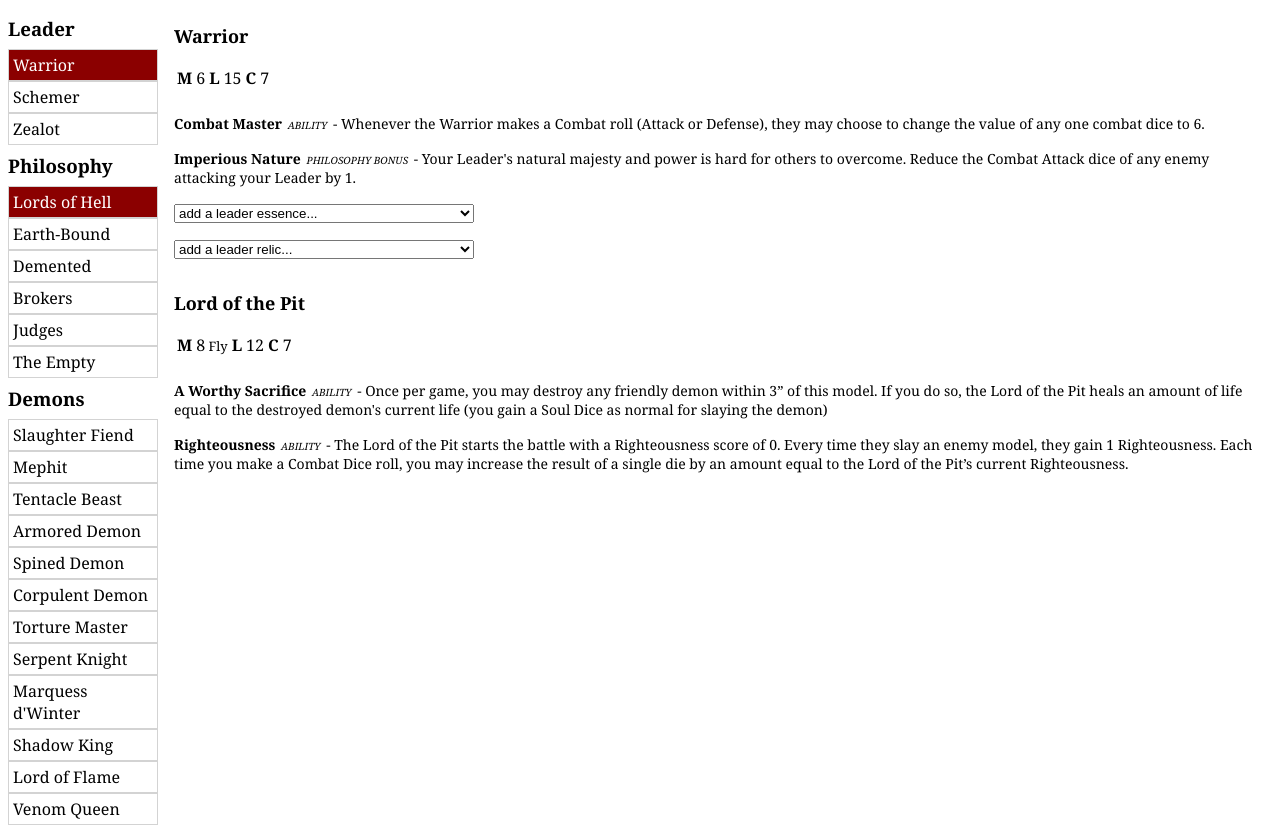
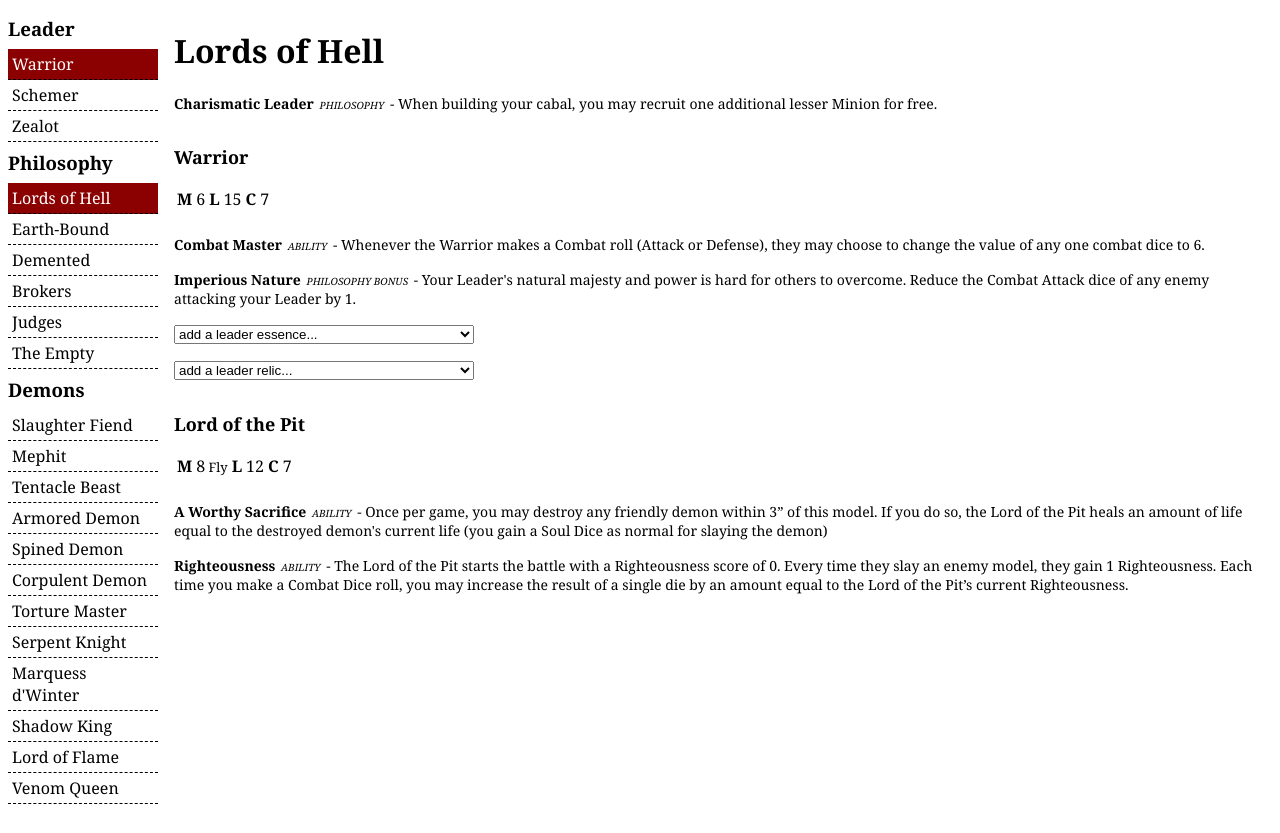
Before and after one commit to dkraytsberg/cabal-builder, a React (Create React App) app: page / in a window 1280 px wide. After the commit the page ends 812 px from the top, so only its background shows below. Built offline with nearby package versions, Linux system fonts and the light colour scheme.

Commit message:
philosophy display

```diff
--- a/src/App.scss
+++ b/src/App.scss
@@ -21,6 +21,9 @@ body {
     .DemonCard {
       page-break-inside: avoid;
     }
+    .Roster {
+      page-break-before: always;
+    }
   }
 
   main {
@@ -29,8 +32,17 @@ body {
   }
 }
 
+.Ability {
+  i.tag {
+    padding: 0 2px;
+    font-size: 10px;
+    text-transform: uppercase;
+  }
+}
+
 .Leader,
-.DemonCard {
+.DemonCard,
+.PhilosophyInfo {
   header > h2 {
     display: inline-block;
     white-space: nowrap;
@@ -47,11 +59,6 @@ body {
   aside {
     font-size: 14px;
     margin-bottom: 1rem;
-    i.tag {
-      padding: 0 2px;
-      font-size: 10px;
-      text-transform: uppercase;
-    }
   }
 }
 
@@ -80,7 +87,7 @@ body {
     padding: 0.25rem;
     cursor: pointer;
     background-color: white;
-    border: 1px solid lightgray;
+    border-bottom: 1px dashed black;
 
     &.unselected {
       &:hover {
--- a/src/App.tsx
+++ b/src/App.tsx
@@ -4,6 +4,7 @@ import LeaderSelect from "./components/LeaderSelect";
 import RosterPicker from "./components/RosterPicker";
 import Roster from "./components/Roster";
 import Leader from "./components/Leader";
+import PhilosophyInfo from "./components/PhilosophyInfo";
 import "./App.scss";
 
 function App() {
@@ -18,6 +19,7 @@ function App() {
         <RosterPicker />
       </nav>
       <main>
+        <PhilosophyInfo />
         <Leader />
         <DevoutCard />
         <Roster />
--- /dev/null
+++ b/src/components/PhilosophyInfo.tsx
@@ -0,0 +1,18 @@
+import { useSelector } from "react-redux";
+import { selectPhilosopy } from "../redux/selectors";
+import Ability from "./Ability";
+
+const PhilosophyInfo: React.FC = () => {
+  const { name, specialAbility } = useSelector(selectPhilosopy);
+
+  return (
+    <div className="PhilosophyInfo">
+      <header>
+        <h1>{name}</h1>
+      </header>
+      <Ability ability={specialAbility} tag="Philosophy" />
+    </div>
+  );
+};
+
+export default PhilosophyInfo;
--- a/src/components/Roster.tsx
+++ b/src/components/Roster.tsx
@@ -9,7 +9,7 @@ const Roster: React.FC = () => {
 
   const removeDemon = (id: number) => dispatch(actions.removeDemon(id));
   return (
-    <div>
+    <div className="Roster">
       {roster.map((demon) => (
         <DemonCard
           demon={demon}
--- a/src/data/DemonData.ts
+++ b/src/data/DemonData.ts
@@ -777,8 +777,11 @@ export const philosophyMap: Record<Types.PhilosophyName, Types.Philosophy> = {
       text: "Your Leader's natural majesty and power is hard for others to overcome. Reduce the Combat Attack dice of any enemy attacking your Leader by 1.",
       type: Types.AbilityType.LeaderBonus,
     },
-    specialAbility:
-      "Charismatic Leader - When building your cabal, you may recruit one additional lesser Minion for free.",
+    specialAbility: {
+      name: "Charismatic Leader",
+      text: "When building your cabal, you may recruit one additional lesser Minion for free.",
+      type: Types.AbilityType.PhilosophyAbility,
+    },
     devout: Types.LordOfThePit,
   },
   [Types.EarthBound]: {
@@ -788,8 +791,11 @@ export const philosophyMap: Record<Types.PhilosophyName, Types.Philosophy> = {
       text: "The first time in a turn an enemy moves within 1” of your Leader, if your Leader has not yet activated, you may remove an unspent activation dice. If you do so, your Leader may immediately activate before the enemy makes any attacks and take their turn. They may only move during this turn.",
       type: Types.AbilityType.LeaderBonus,
     },
-    specialAbility:
-      "Ready to Move - Earth-Bound demons increase their Move ability by 1.",
+    specialAbility: {
+      name: "Ready to Move",
+      text: "Earth-Bound demons increase their Move ability by 1.",
+      type: Types.AbilityType.PhilosophyAbility,
+    },
     devout: Types.Succubus,
   },
   [Types.Demented]: {
@@ -799,8 +805,11 @@ export const philosophyMap: Record<Types.PhilosophyName, Types.Philosophy> = {
       text: "When rolling initiative, as long as your Leader is alive, you may reroll any number of your initiative dice.",
       type: Types.AbilityType.LeaderBonus,
     },
-    specialAbility:
-      "Unpredictable Defense - When rolling your Combat Defense dice, if you roll any triples (only triples – quadruples, et al. do not count), you may deal an amount of damage back to the attacker equal to the face of the triple roll (i.e. if you roll three 4s, you deal 4 damage to the attacker). If you roll multiple triples (i.e. three 1s and three 5s), choose the highest face value and you deal that amount of damage.",
+    specialAbility: {
+      name: "Unpredictable Defense",
+      text: "When rolling your Combat Defense dice, if you roll any triples (only triples – quadruples, et al. do not count), you may deal an amount of damage back to the attacker equal to the face of the triple roll (i.e. if you roll three 4s, you deal 4 damage to the attacker). If you roll multiple triples (i.e. three 1s and three 5s), choose the highest face value and you deal that amount of damage.",
+      type: Types.AbilityType.PhilosophyAbility,
+    },
     devout: Types.MadnessDemon,
   },
   [Types.Brokers]: {
@@ -810,8 +819,11 @@ export const philosophyMap: Record<Types.PhilosophyName, Types.Philosophy> = {
       text: "Your Leader begins with a bonus Essence (you may choose two instead of one at creation).",
       type: Types.AbilityType.LeaderBonus,
     },
-    specialAbility:
-      "Tip the Scales - Each time you gain a Soul Dice, you may roll a d6. On a 5+, you gain one additional Soul Dice.",
+    specialAbility: {
+      name: "Tip the Scales",
+      text: "Each time you gain a Soul Dice, you may roll a d6. On a 5+, you gain one additional Soul Dice.",
+      type: Types.AbilityType.PhilosophyAbility,
+    },
     devout: Types.Tallyman,
   },
   [Types.Judges]: {
@@ -821,8 +833,11 @@ export const philosophyMap: Record<Types.PhilosophyName, Types.Philosophy> = {
       text: "The first time your Leader would be reduced to 0 Life, they are not. Any additional damage they suffer is negated from that attack and they are instead at 1 Life.",
       type: Types.AbilityType.LeaderBonus,
     },
-    specialAbility:
-      "Enforcing the Rules - Once per round, when an enemy demon makes a Combat Attack against a Judges demon, you may choose to Enforce the Rules. If you do, the attacker may not benefit from or activate any Special Abilities as part of the attack",
+    specialAbility: {
+      name: "Enforcing the Rules",
+      text: "Once per round, when an enemy demon makes a Combat Attack against a Judges demon, you may choose to Enforce the Rules. If you do, the attacker may not benefit from or activate any Special Abilities as part of the attack",
+      type: Types.AbilityType.PhilosophyAbility,
+    },
     devout: Types.Executioner,
   },
   [Types.TheEmpty]: {
@@ -832,62 +847,14 @@ export const philosophyMap: Record<Types.PhilosophyName, Types.Philosophy> = {
       text: "Once per game, when your Leader activates, before any actions or move are taken, you may remove them from the game. During your next turn, you may allocate initiative to your Leader and replace them on the board anywhere more than 3” away from an enemy. The Leader may then act as normal for that activation.",
       type: Types.AbilityType.LeaderBonus,
     },
-    specialAbility:
-      "Burn it All - When any Empty demon is within 1” of an objective or a piece of terrain no larger than 4” by 4”, you may roll your Combat Attack dice instead of attacking. If you do so and roll at least two 6s, then that objective or piece of terrain is destroyed (in the case of terrain, remove the terrain and replace it with rubble of a similar size no more than 1” high).",
+    specialAbility: {
+      name: "Burn it All",
+      text: "When any Empty demon is within 1” of an objective or a piece of terrain no larger than 4” by 4”, you may roll your Combat Attack dice instead of attacking. If you do so and roll at least two 6s, then that objective or piece of terrain is destroyed (in the case of terrain, remove the terrain and replace it with rubble of a similar size no more than 1” high).",
+      type: Types.AbilityType.PhilosophyAbility,
+    },
     devout: Types.VoidDemon,
   },
 };
-
-// export const philosophies: Array<Types.Philosophy> = [
-//   {
-//     name: Types.LordsOfHell,
-//     leaderBonus:
-//       "Imperious Nature - Your Leader's natural majesty and power is hard for others to overcome. Reduce the Combat Attack dice of any enemy attacking your Leader by 1.",
-//     specialAbility:
-//       "Charismatic Leader - When building your cabal, you may recruit one additional lesser Minion for free.",
-//     devout: Types.LordOfThePit,
-//   },
-//   {
-//     name: Types.EarthBound,
-//     leaderBonus:
-//       "Quick Escape - The first time in a turn an enemy moves within 1” of your Leader, if your Leader has not yet activated, you may remove an unspent activation dice. If you do so, your Leader may immediately activate before the enemy makes any attacks and take their turn. They may only move during this turn.",
-//     specialAbility:
-//       "Ready to Move - Earth-Bound demons increase their Move ability by 1.",
-//     devout: Types.Succubus,
-//   },
-//   {
-//     name: Types.Demented,
-//     leaderBonus:
-//       "Maddening Insight - When rolling initiative, as long as your Leader is alive, you may reroll any number of your initiative dice.",
-//     specialAbility:
-//       "Unpredictable Defense - When rolling your Combat Defense dice, if you roll any triples (only triples – quadruples, et al. do not count), you may deal an amount of damage back to the attacker equal to the face of the triple roll (i.e. if you roll three 4s, you deal 4 damage to the attacker). If you roll multiple triples (i.e. three 1s and three 5s), choose the highest face value and you deal that amount of damage.",
-//     devout: Types.MadnessDemon,
-//   },
-//   {
-//     name: Types.Brokers,
-//     leaderBonus:
-//       "Rich in Soul - Your Leader begins with a bonus Essence (you may choose two instead of one at creation).",
-//     specialAbility:
-//       "Tip the Scales - Each time you gain a Soul Dice, you may roll a d6. On a 5+, you gain one additional Soul Dice.",
-//     devout: Types.Tallyman,
-//   },
-//   {
-//     name: Types.Judges,
-//     leaderBonus:
-//       "Breaking the Rules - The first time your Leader would be reduced to 0 Life, they are not. Any additional damage they suffer is negated from that attack and they are instead at 1 Life.",
-//     specialAbility:
-//       "Enforcing the Rules - Once per round, when an enemy demon makes a Combat Attack against a Judges demon, you may choose to Enforce the Rules. If you do, the attacker may not benefit from or activate any Special Abilities as part of the attack",
-//     devout: Types.Executioner,
-//   },
-//   {
-//     name: Types.TheEmpty,
-//     leaderBonus:
-//       "One with Nothing - Once per game, when your Leader activates, before any actions or move are taken, you may remove them from the game. During your next turn, you may allocate initiative to your Leader and replace them on the board anywhere more than 3” away from an enemy. The Leader may then act as normal for that activation.",
-//     specialAbility:
-//       "Burn it All - When any Empty demon is within 1” of an objective or a piece of terrain no larger than 4” by 4”, you may roll your Combat Attack dice instead of attacking. If you do so and roll at least two 6s, then that objective or piece of terrain is destroyed (in the case of terrain, remove the terrain and replace it with rubble of a similar size no more than 1” high).",
-//     devout: Types.VoidDemon,
-//   },
-// ];
 
 export const leaderEssenceNames: Types.LeaderEssenceName[] = [
   Types.SoulOfLightning,
--- a/src/types/DemonTypes.ts
+++ b/src/types/DemonTypes.ts
@@ -50,6 +50,10 @@ export interface LeaderRelicAbility extends Ability {
   type: AbilityType.LeaderRelic;
 }
 
+export interface PhilosophySpecialAbility extends Ability {
+  type: AbilityType.PhilosophyAbility;
+}
+
 export interface StatBlock {
   move: number;
   life: number;
@@ -61,7 +65,7 @@ export interface Philosophy {
   name: PhilosophyName;
   devout: DevoutName;
   leaderBonus: LeaderBonus;
-  specialAbility: string;
+  specialAbility: PhilosophySpecialAbility;
 }
 
 export interface DemonData extends StatBlock {
```
Also changed, not shown: public/logo512.png (deleted).
